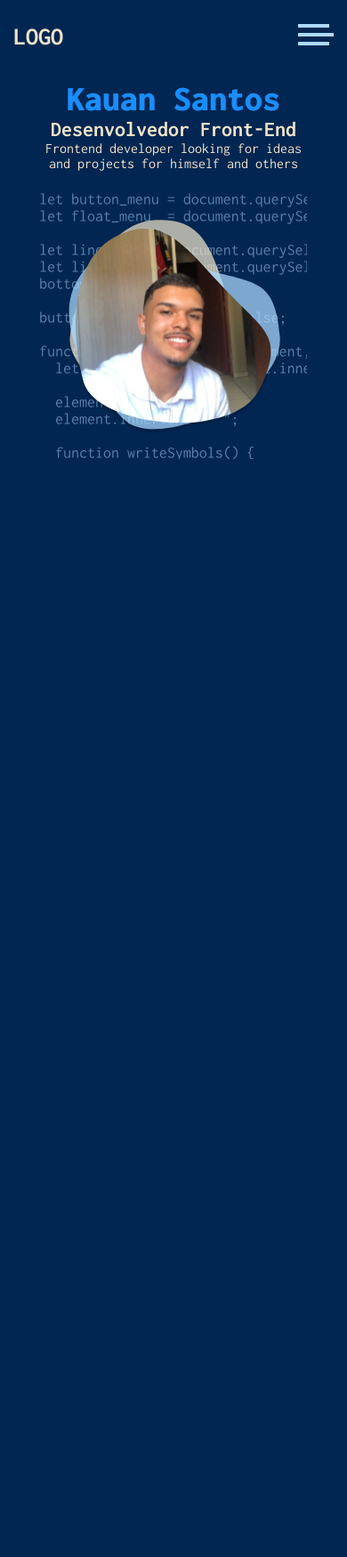
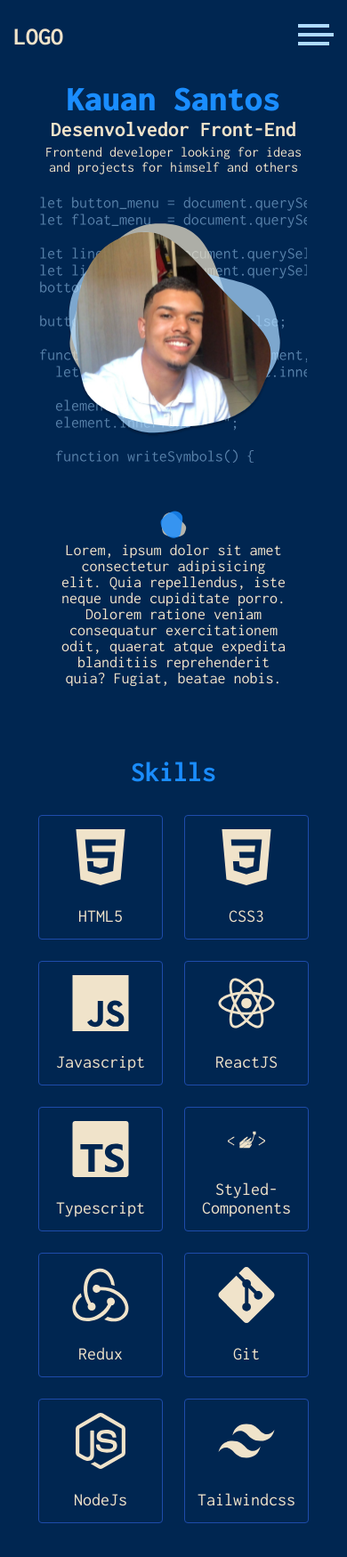
Before and after one commit to zkauansantos/portfolio, a React (Vite) app: page / in a window 390 px wide. Shown: the top 1750 px of the page at 89% size. Before the commit the page ends 844 px from the top, so only its background shows below. Built offline with nearby package versions, Linux system fonts and the light colour scheme.

Commit message:
criated component skills with stylization and responsive

```diff
--- a/package.json
+++ b/package.json
@@ -11,6 +11,7 @@
   "dependencies": {
     "react": "^18.2.0",
     "react-dom": "^18.2.0",
+    "react-icons": "^4.7.1",
     "react-router-dom": "^6.8.1",
     "styled-components": "^5.3.6"
   },
--- a/src/App/index.tsx
+++ b/src/App/index.tsx
@@ -1,8 +1,12 @@
 import { ThemeProvider } from 'styled-components';
-import Header from '../components/Header';
+
 import { theme } from '../assets/styles/theme';
 import { GlobalStyles } from '../assets/styles/GlobalStyles';
+
+import Header from '../components/Header';
 import Welcome from '../components/Welcome';
+import About from '../components/About';
+import Skills from '../components/Skills';
 
 export default function App() {
   return (
@@ -10,6 +14,8 @@
       <GlobalStyles />
       <Header />
       <Welcome />
+      <About />
+      <Skills />
     </ThemeProvider>
   );
 }
--- a/src/assets/styles/theme/index.ts
+++ b/src/assets/styles/theme/index.ts
@@ -7,5 +7,6 @@
     details: '#AEDAFF',
     markText: '#1A8DFF',
     text: '#F0E3CA',
+    cardSkill: '#1E4CAB',
   },
 };
--- a/src/components/Header/index.tsx
+++ b/src/components/Header/index.tsx
@@ -21,7 +21,7 @@
       <nav>
         {width > 451 && (
         <ListNav>
-          <li><a href='#' className='marked'>Sobre mim</a></li>
+          <li><a href='#' className='marked'>Sobre</a></li>
           <li><a href='#'>Skills</a></li>
           <li><a href='#'>Projetos</a></li>
           <li><a href='#'>Contato</a></li>
--- a/src/components/Skills/styles.ts
+++ b/src/components/Skills/styles.ts
@@ -10,7 +10,6 @@
 
   h3 {
     font-weight: 700;
-    margin-bottom: 64px;
     font-size: 32px;
     color: ${({ theme }) => theme.colors.markText};
   }
@@ -19,7 +18,46 @@
     display: grid;
     gap: 24px;
     grid-template-columns: repeat(5, auto);
-    grid-template-rows: repeat(2, auto);
+    justify-items: center;
+    align-items: center;
+    transition: width 0.3s ease-in-out;
+
+    @media screen and (max-width: 1000px) {
+      padding: 0;
+      grid-template-columns: repeat(4, auto);
+
+      :nth-last-child(-n+2) {
+        grid-column: 2;
+      }
+
+      :last-child {
+        grid-column: 3;
+      }
+
+      h3 {
+        margin-top: 24px;
+      }
+    }
+
+    @media screen and (max-width: 800px) {
+      grid-template-columns: repeat(3, auto);
+
+      :nth-last-child(-n+2) {
+        grid-column: initial;
+      }
+
+      :last-child {
+        grid-column: 2;
+      }
+
+      h3 {
+      font-size: 28px;
+      }
+    }
+
+    @media screen and (max-width: 575px) {
+      grid-template-columns: repeat(2, auto);
+    }
 
     .card-skill {
       padding: 15px;
@@ -27,9 +65,9 @@
       height: 180px;
       border: 1px solid ${({ theme }) => theme.colors.cardSkill};
       display: flex;
+      align-items: center;
       flex-direction: column;
       justify-content: center;
-      align-items: center;
       transition: 0.3s ease-in;
       border-radius: 4px;
       text-align: center;
@@ -41,6 +79,16 @@
       p {
         font-size: 20px;
       }
+
+      @media screen and (max-width: 800px) {
+        width: 170px;
+        height: 170px;
+      }
+
+      @media screen and (max-width: 400px) {
+        width: 140px;
+        height: 140px;
+      }
     }
   }
 `;
--- a/src/components/Welcome/styles.ts
+++ b/src/components/Welcome/styles.ts
@@ -6,15 +6,12 @@
   justify-content: center;
   align-items: center;
   padding: 20px 68px;
-  gap: 100px;
+  gap: 80px;
 
   @media screen and (max-width: 800px){
     flex-direction: column;
     padding: 10px 15px;
     gap: 24px;
-  }
-
-  @media screen and (max-width: 451px){
   }
 `;
 
@@ -32,10 +29,22 @@
   strong {
     font-weight: 700;
     font-size: 40px;
+    margin-bottom: 4px;
   }
 
   p {
     font-size: 20px;
+    max-width: 95%;
+  }
+
+  @media screen and (max-width: 1100px){
+    h1 {
+      font-size: 50px;
+    }
+
+    strong {
+      font-size: 28px;
+    }
   }
 
   @media screen and (max-width: 800px){
@@ -44,10 +53,6 @@
 
     h1 {
       font-size: 48px;
-    }
-
-    strong {
-      font-size: 27px;
     }
 
     p {
@@ -80,6 +85,10 @@
   align-items: center;
   background: url(${bgIllustrations});
 
+  img {
+    width: 105%;
+  }
+
   @media screen and (max-width: 800px){
     img {
       width: 100%;
```
Also changed, not shown: 1 other file (tests, documents, lock files or other folders).
